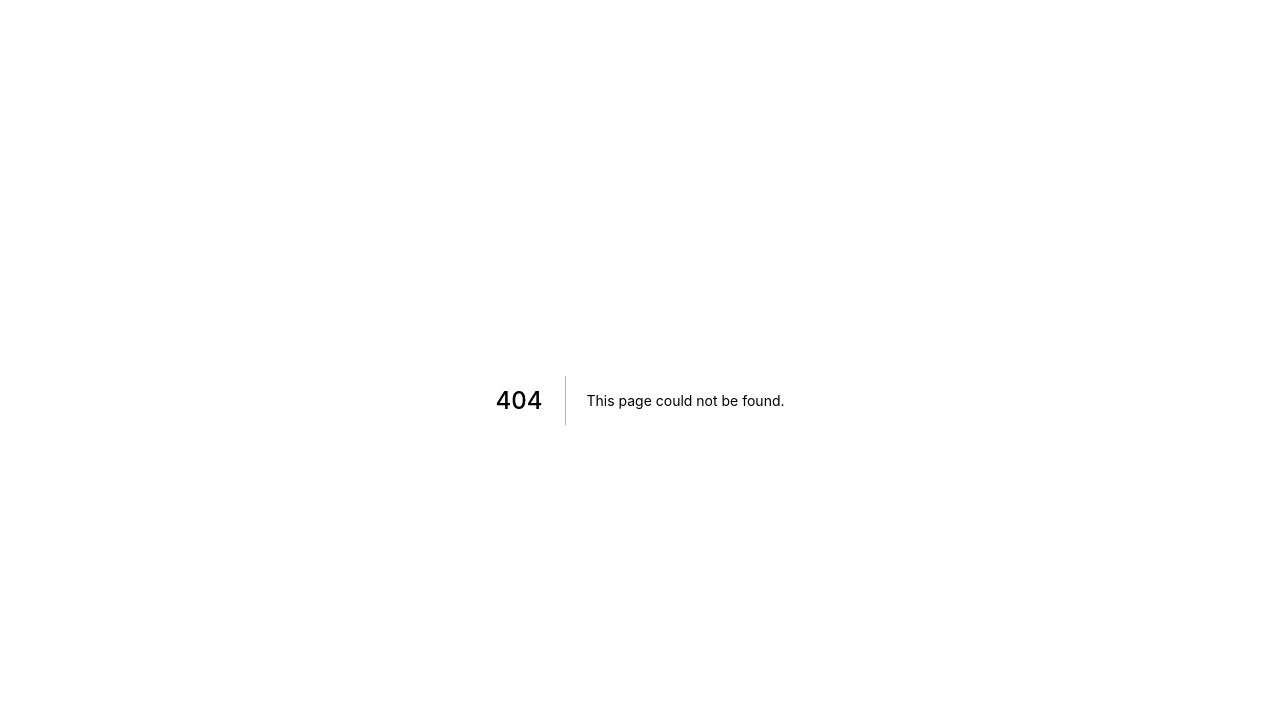
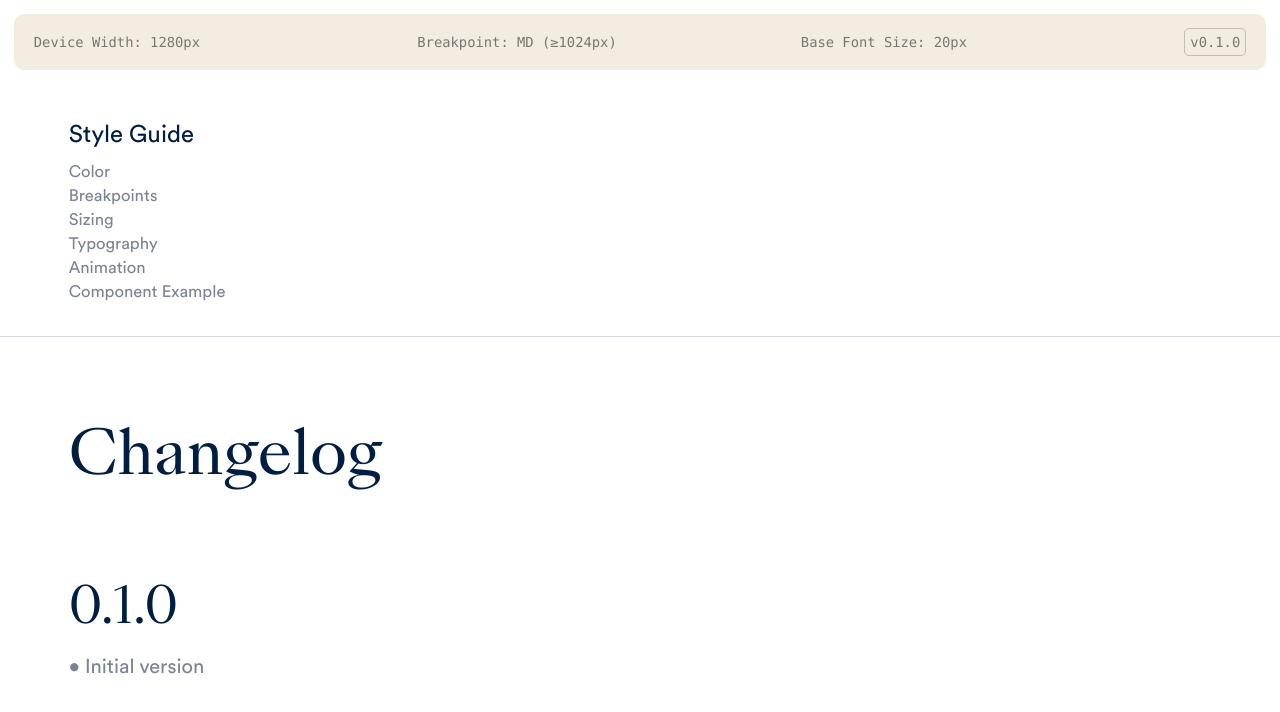
Before and after one commit to thisdesign/psd-reskin-toolkit, a Next.js app: page /changelog in a window 1280 px wide. Before the commit this address had no page. Shown: the top 712 px of the page. Built offline with nearby package versions, Linux system fonts and the light colour scheme.

Commit message:
added versioning

```diff
--- /dev/null
+++ b/src/changelog.tsx
@@ -0,0 +1,13 @@
+type Version = {
+  number: string;
+  changes: string[];
+};
+
+export const VERSIONS: Version[] = [
+  {
+    number: "0.1.0",
+    changes: ["Initial version"],
+  },
+];
+
+export const LATEST_VERSION = VERSIONS[VERSIONS.length - 1];
--- /dev/null
+++ b/src/components/Changelog/Changelog.tsx
@@ -0,0 +1,31 @@
+import React from "react";
+import { Layout, Section, Wrapper, H2, H1, Paragraph } from "components";
+import { VERSIONS } from "../../changelog";
+
+const Changelog = () => {
+  return (
+    <Layout>
+      <Wrapper>
+        <Section>
+          <H1>Changelog</H1>
+        </Section>
+        <Section>
+          {[...VERSIONS].reverse().map((item) => (
+            <div>
+              <H2>{item.number}</H2>
+              <Paragraph>
+                <ul>
+                  {item.changes.map((change) => (
+                    <li>• {change}</li>
+                  ))}
+                </ul>
+              </Paragraph>
+            </div>
+          ))}
+        </Section>
+      </Wrapper>
+    </Layout>
+  );
+};
+
+export default Changelog;
--- a/src/components/SizeBar/SizeBar.Styled.tsx
+++ b/src/components/SizeBar/SizeBar.Styled.tsx
@@ -16,7 +16,13 @@ const Outline = styled.div`
 
   @media ${mq.xs} {
     display: grid;
-    grid-template-columns: repeat(3, 1fr);
+    grid-template-columns: repeat(3, 1fr) auto;
+
+    a {
+      border: 1px solid rgba(0, 0, 0, 0.2);
+      padding: var(--size-xs);
+      border-radius: var(--size-xs);
+    }
   }
 `;
 
--- a/src/components/SizeBar/SizeBar.tsx
+++ b/src/components/SizeBar/SizeBar.tsx
@@ -1,6 +1,7 @@
 import React, { useEffect, useState } from "react";
 import S from "./SizeBar.Styled";
 import { SIZES, FONT_SIZES } from "../../constants";
+import { LATEST_VERSION } from "../../changelog";
 
 const useSize = () => {
   const [size, setSize] = useState<number>(0);
@@ -39,6 +40,9 @@ const SizeBar = () => {
         Breakpoint: {breakpoint.toUpperCase()} (&ge;{SIZES[breakpoint]}px)
       </div>
       <div>Base Font Size: {FONT_SIZES[breakpoint]}px</div>
+      <div>
+        <a href="/changelog">v{LATEST_VERSION.number}</a>
+      </div>
     </S.Outline>
   );
 };
--- a/src/components/index.js
+++ b/src/components/index.js
@@ -9,6 +9,7 @@ import SizeBar from "./SizeBar/SizeBar";
 import Cols from "./Cols/Cols";
 import ScrollAnim from "./ScrollAnim/ScrollAnim";
 import ZoomImg from "./ZoomImg/ZoomImg";
+import Changelog from "./Changelog/Changelog";
 import { H1, H2, H3, H4, H5, H6 } from "./Heading/Heading";
 
 // pages
@@ -29,6 +30,7 @@ export {
   PageViewAnimation,
   PageViewTypeSize,
   ScrollAnim,
+  Changelog,
   ZoomImg,
   ScaleMarker,
   Code,
--- /dev/null
+++ b/src/pages/changelog.tsx
@@ -0,0 +1,8 @@
+import React from "react";
+import { Changelog } from "components";
+
+const ChangelogPage = () => {
+  return <Changelog />;
+};
+
+export default ChangelogPage;
```
